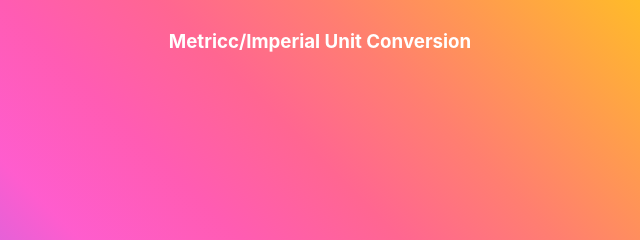
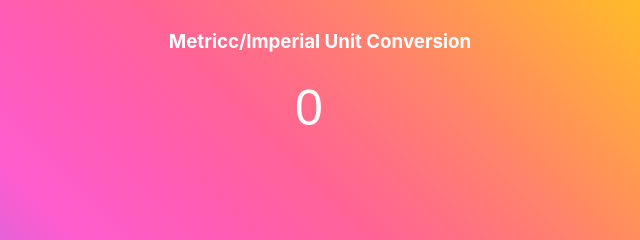
Before and after one commit to Sayrikey1/ScrimbaJs, a plain HTML site: page unit_converter/index.html in a window 1280 px wide. Shown: the top 240 px of the page, 320-960 px from the left. Drawn offline with Linux system fonts and the light colour scheme.

Commit message:
unit converter 2

```diff
--- a/unit_converter/index.css
+++ b/unit_converter/index.css
@@ -49,6 +49,10 @@ body {
     color: white;
 }
 
+::placeholder {
+  color: white;
+}
+
 #content{
     background-color: #1F2937;
     background-position: center;
--- a/unit_converter/index.html
+++ b/unit_converter/index.html
@@ -7,7 +7,7 @@
 <body>
    <div id="header">
        <h3> Metricc/Imperial Unit Conversion</h3>
-       <input id="input-el" type="number" onchange="convert()">
+       <input id="input-el" type="number" onchange="convert()" placeholder="0">
     </div>
    <div id="content">
        <div>
```
